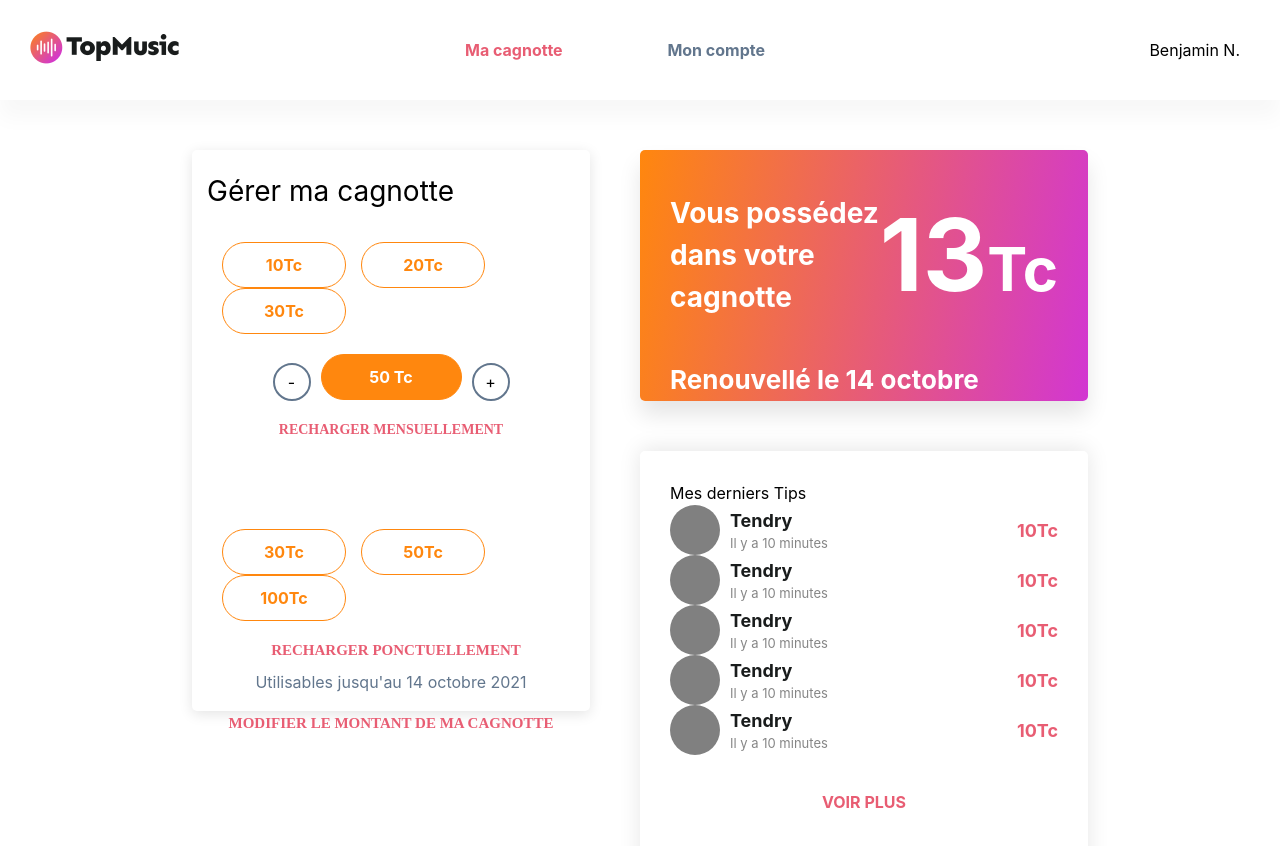
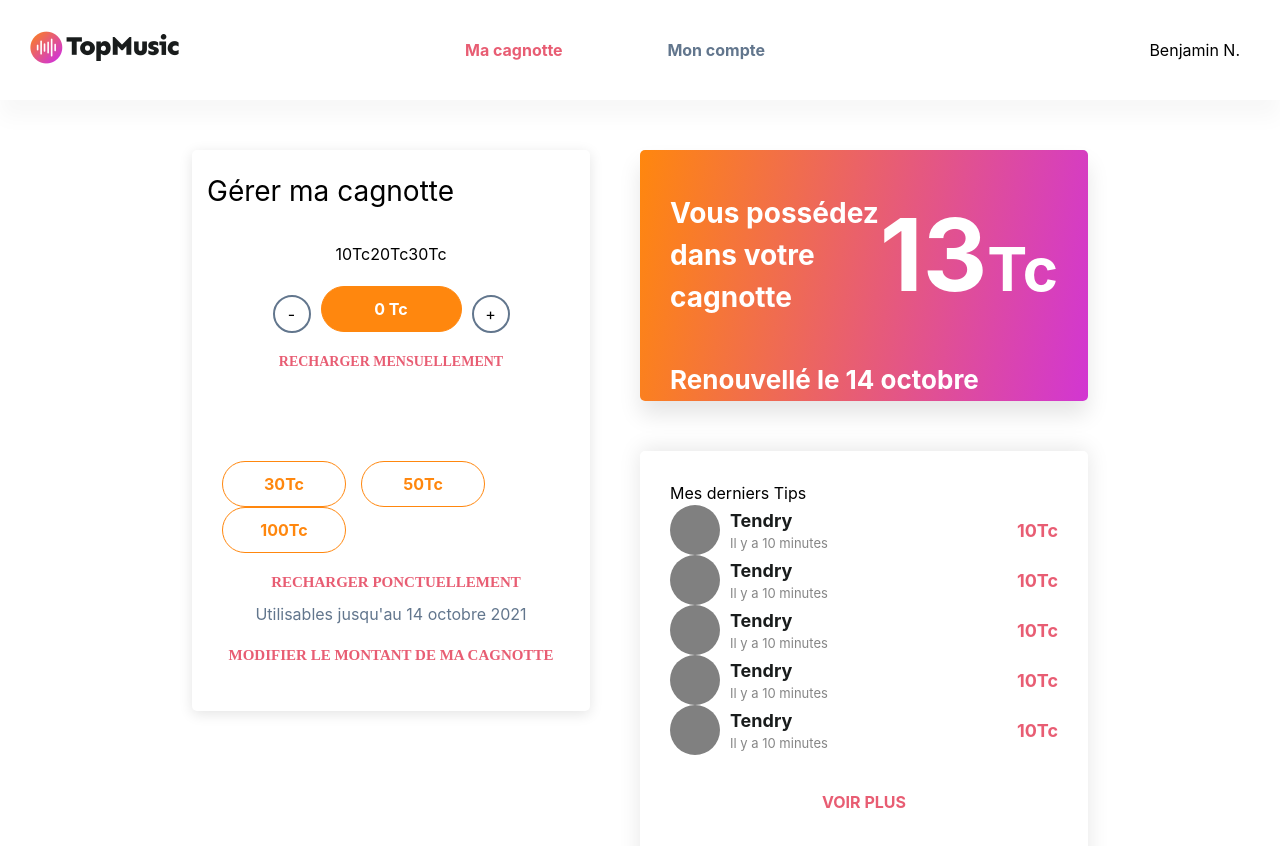
Before and after one commit to YevhenTiaka/TopMusic-Wallet, a Next.js app: page /cagnotte in a window 1280 px wide. Shown: the top 846 px of the page. Built offline with nearby package versions, Linux system fonts and the light colour scheme.

Commit message:
Increase/decrease donation

```diff
--- a/src/components/walletManage.tsx
+++ b/src/components/walletManage.tsx
@@ -1,12 +1,37 @@
-import { FC, useState } from 'react';
+import { FC, useEffect, useState } from 'react';
 import Link from 'next/link';
 import styles from 'styles/Main.module.scss';
 import RechargeModal from './rechargeModal';
 import Modal from './modal';
 
+const DEFAULTVALUE = {
+  first: false,
+  second: false,
+  third: false
+};
+
+const ZERO = 0;
+const CHANGEVALUE = 5;
+
 const WalletManage: FC = () => {
-  const [modalActive, setModalActive] = useState(false);
-  const [value, setValue] = useState(50);
+  const [mensuellement, setMensuellement] = useState(false);
+  const [ponctuellement, setPonctuellement] = useState(false);
+  const [value, setValue] = useState(0);
+
+  const [activeButton, setActive] = useState({ first: false, second: false, third: false });
+
+  const handlerFirst = () => {
+    setActive({ ...DEFAULTVALUE, first: true });
+    setValue(10);
+  };
+  const handlerSecond = () => {
+    setActive({ ...DEFAULTVALUE, second: true });
+    setValue(20);
+  };
+  const handlerThird = () => {
+    setActive({ ...DEFAULTVALUE, third: true });
+    setValue(30);
+  };
 
   return (
     <>
@@ -14,37 +39,76 @@ const WalletManage: FC = () => {
         <h1 className={styles.main__section_title}>Gérer ma cagnotte</h1>
         <div className={styles.main__section}>
           <div className={styles.main__btns}>
-            <button className={styles.main__btns_item}>10Tc</button>
-            <button className={styles.main__btns_item}>20Tc</button>
-            <button className={styles.main__btns_item}>30Tc</button>
+            <button
+              onClick={handlerFirst}
+              className={
+                activeButton.first
+                  ? `${styles.main__btns_item_active}`
+                  : `${styles.main__btns_item_disabled}`
+              }
+            >
+              10Tc
+            </button>
+            <button
+              onClick={handlerSecond}
+              className={
+                activeButton.second
+                  ? `${styles.main__btns_item_active}`
+                  : `${styles.main__btns_item_disabled}`
+              }
+            >
+              20Tc
+            </button>
+            <button
+              onClick={handlerThird}
+              className={
+                activeButton.third
+                  ? `${styles.main__btns_item_active}`
+                  : `${styles.main__btns_item_disabled}`
+              }
+            >
+              30Tc
+            </button>
           </div>
           <div className={styles.main__section_btns_container}>
             <button
-              onClick={() => setValue(value / 2)}
+              disabled={value <= ZERO}
+              onClick={() => setValue(value - CHANGEVALUE)}
               className={styles.main__section_btns_container_item}
             >
               -
             </button>
             <div className={styles.main__section_btns_container_value}>{`${value} Tc`}</div>
             <button
-              onClick={() => setValue(value * 2)}
+              onClick={() => setValue(value + CHANGEVALUE)}
               className={styles.main__section_btns_container_item}
             >
               +
             </button>
           </div>
           <button
-            onClick={() => setModalActive(true)}
+            onClick={() => setMensuellement(!mensuellement)}
             className={styles.main__section_mounthlyRecharged}
           >
             RECHARGER MENSUELLEMENT
           </button>
           <div className={styles.main__btns}>
-            <button className={styles.main__btns_item}>30Tc</button>
-            <button className={styles.main__btns_item}>50Tc</button>
-            <button className={styles.main__btns_item}>100Tc</button>
+            <button onClick={() => setValue(value + 30)} className={styles.main__btns_item}>
+              30Tc
+            </button>
+            <button onClick={() => setValue(value + 50)} className={styles.main__btns_item}>
+              50Tc
+            </button>
+            <button onClick={() => setValue(value + 100)} className={styles.main__btns_item}>
+              100Tc
+            </button>
           </div>
-          <span className={styles.main__section_punctuallyRecharged}>RECHARGER PONCTUELLEMENT</span>
+          <button
+            onClick={() => setPonctuellement(!ponctuellement)}
+            className={styles.main__section_punctuallyRecharged}
+          >
+            RECHARGER PONCTUELLEMENT
+          </button>
           <span className={styles.main__section_usageText}>
             Utilisables jusqu'au 14 octobre 2021
           </span>
@@ -55,9 +119,14 @@ const WalletManage: FC = () => {
           </Link>
         </div>
       </article>
-      {modalActive && (
-        <Modal setModalActive={setModalActive}>
-          <RechargeModal />
+      {mensuellement && (
+        <Modal closeHandler={setMensuellement}>
+          <RechargeModal>mensuellement</RechargeModal>
+        </Modal>
+      )}
+      {ponctuellement && (
+        <Modal closeHandler={setPonctuellement}>
+          <RechargeModal>ponctuellement</RechargeModal>
         </Modal>
       )}
     </>
```
